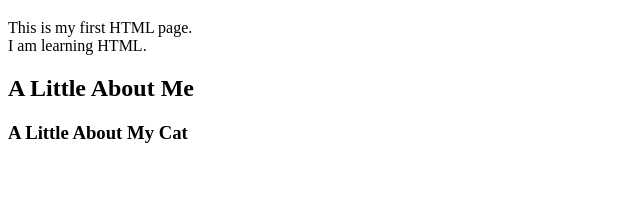
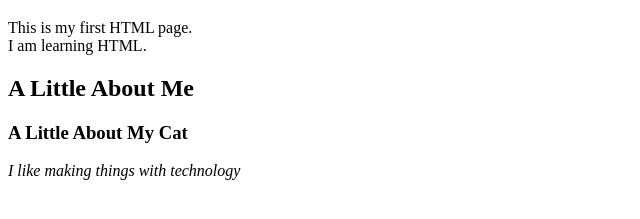
Before and after one commit to AllysonSwisher/manifesto, a plain HTML site: page index.html in a window 1280 px wide. Shown: the part 61-280 px from the top of the page, without its empty margins (0-640 px from the left). Drawn offline with Linux system fonts and the light colour scheme.

Commit message:
italics change

```diff
--- a/index.html
+++ b/index.html
@@ -12,7 +12,7 @@
 <h2> A Little About Me </h2>
 
 <h3> A Little About My Cat </h3>
-
+<p> <em> I like making things with technology </em> </p>
 
 </body>
 
```
